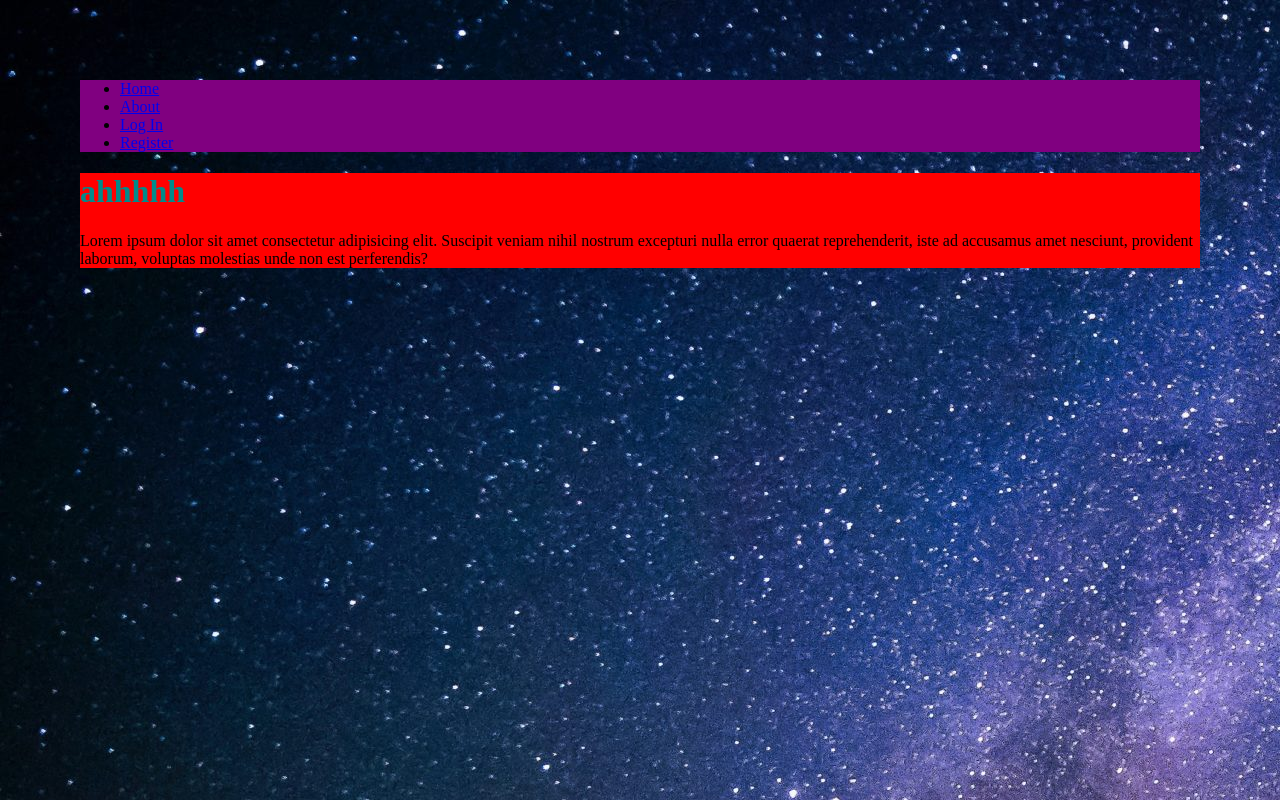
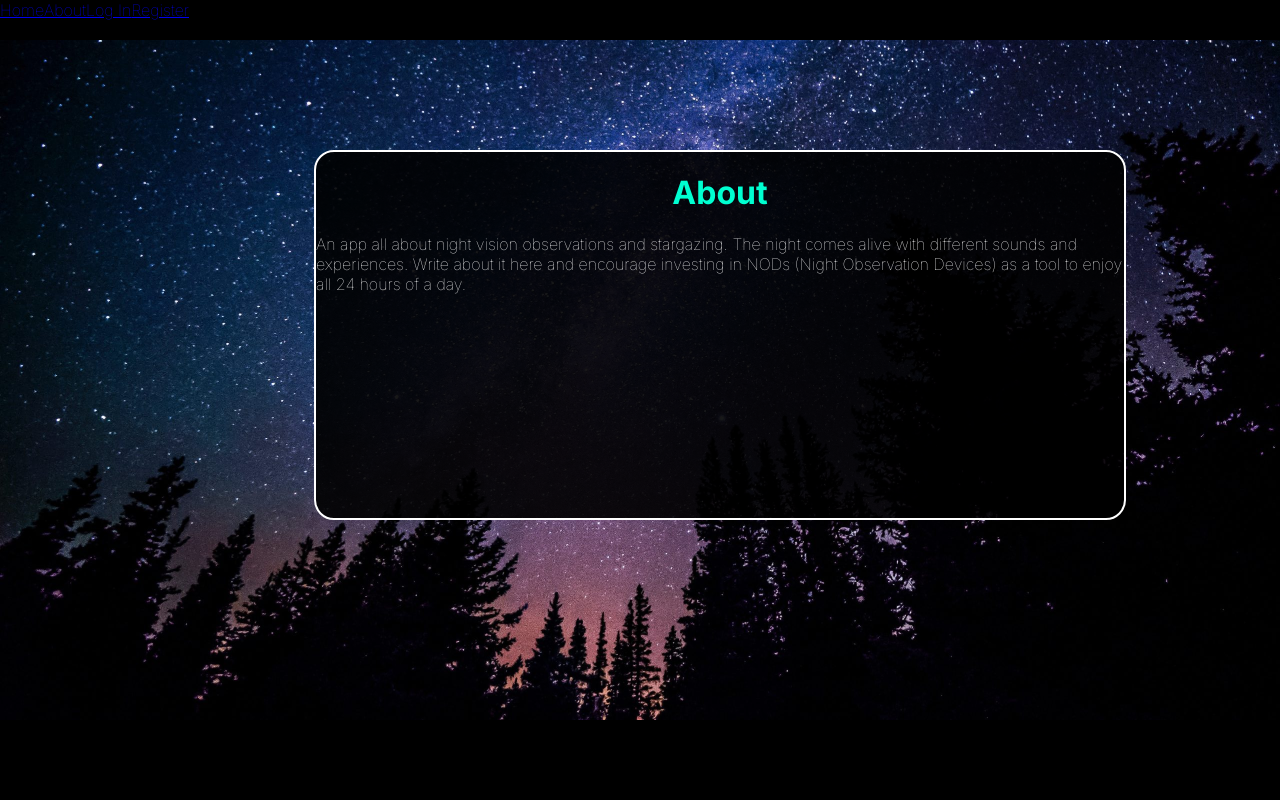
Before and after one commit to Atomic82/Nocturn, a Flask app: page /info in a window 1280 px wide. Run offline with Flask 2, Linux system fonts and the light colour scheme; parts of the project's set-up code (start-up, migrations or seed data) failed here and were passed over.

Commit message:
Fix README

```diff
--- a/myapp/static/css/main.css
+++ b/myapp/static/css/main.css
@@ -1,19 +1,71 @@
+@import url("https://fonts.googleapis.com/css2?family=Inter:wght@100&display=swap");
+@import url("https://fonts.googleapis.com/css2?family=Inter:wght@100;700&display=swap");
+
 h1 {
-    color: darkcyan;
+  display: flex;
+  color: #00ffd1;
+  justify-content: center;
+  font-family: "Inter", sans-serif;
 }
 
 body {
-    background-color: black;
-    background-image: url("/static/images/backgroundimage.jpeg");
-    background-repeat: no-repeat;
-    background-size: fill;
-    margin: 10vh;
+  background-color: black;
+  background-image: url("/static/images/backgroundimage.jpeg");
+  background-repeat: no-repeat;
+  background-size: cover;
+  height: 70vh;
+  display: flexbox;
+  font-family: "Inter", sans-serif;
+}
+
+title {
+  color: white;
+  height: 10vh;
 }
 
 .nav {
-    background-color: purple;
+  background-color: #000000;
+  position: absolute;
+  width: 100vw;
+  height: 5vh;
+  left: 0px;
+  top: 0px;
+  display: inline-flex;
+  color: white;
+  margin: 0;
+  padding: 0;
+  list-style-type: none;
 }
 
-div {
-    background-color: red;
+/* .nav-link {
+  color: white;
+  background-color: rgb(74, 227, 13);
+  display: flex;
+  justify-content: center;
+} */
+
+/* blog box */
+.container {
+
+  position: absolute;
+  width: 812px;
+  height: 370px;
+  left: 314px;
+  top: 150px;
+  background: rgba(0, 0, 0, 0.9);
+  border: 2px solid #ffffff;
+  box-sizing: border-box;
+  border-radius: 20px;
 }
+
+/* ul > li {
+    color: blue;
+} */
+
+p {
+  color: rgb(255, 255, 255);
+  font-size: 1rem;
+  display: flex;
+  justify-content: center;
+  font-family: "Inter", sans-serif;
+}
--- a/myapp/templates/info.html
+++ b/myapp/templates/info.html
@@ -1,8 +1,8 @@
 {% extends "base.html" %} {% block content %}
 
 <div>
-    <h1>ahhhhh</h1>
-    <p>Lorem ipsum dolor sit amet consectetur adipisicing elit. Suscipit veniam nihil nostrum excepturi nulla error quaerat reprehenderit, iste ad accusamus amet nesciunt, provident laborum, voluptas molestias unde non est perferendis?</p>
+    <h1>About</h1>
+    <p>An app all about night vision observations and stargazing. The night comes alive with different sounds and experiences. Write about it here and encourage investing in NODs (Night Observation Devices) as a tool to enjoy all 24 hours of a day.</p>
 </div>
 
 {% endblock %}
```
Also changed, not shown: myapp/templates/base.html (+10 -10 lines), README.md, myapp/static/favicon/favicon.jpg (renamed from myapp/static/favicon/favicon.jpeg).
